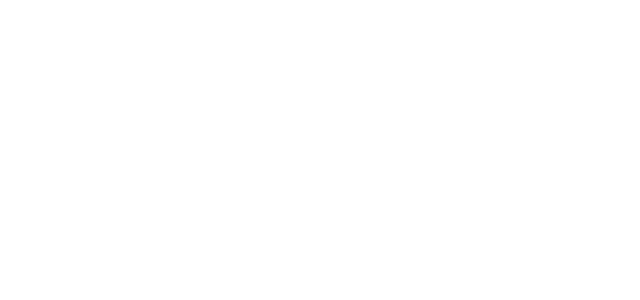
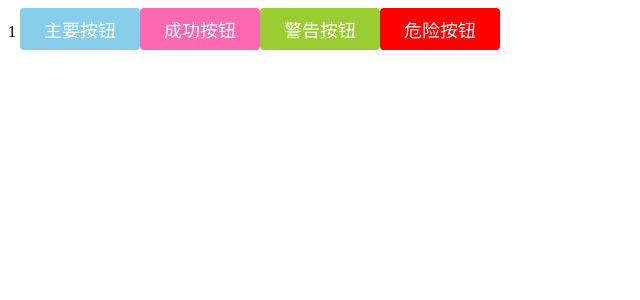
Before and after one commit to LMQ07/VueBasics, a Vue app: page / in a window 1280 px wide. Shown: the top 300 px of the page, without its empty margins (0-640 px from the left). Built offline with nearby package versions, Linux system fonts and the light colour scheme.

Commit message:
父子组件

```diff
--- a/src/App.vue
+++ b/src/App.vue
@@ -1,18 +1,39 @@
 <template>
   <div id="app">
-
+    <!-- <MyButton title="默认按钮" :type="111"></MyButton> -->
+    {{ n }}
+    <MyButton title="主要按钮" type="primary" @click="btn"></MyButton>
+    <MyButton title="成功按钮" type="success" @click="n++"></MyButton>
+    <MyButton title="警告按钮" type="warning" v-on:click="n--"></MyButton>
+    <MyButton title="危险按钮" type="danger" @keyup="fn"></MyButton>
   </div>
 </template>
 
 <script>
 // 引入其他子组件 就是组件的入口
-
-
+import MyButton from "./components/Button.vue";
 export default {
-  name: 'App',
-
-}
+  name: "App",
+  data() {
+    return {
+      n: 1,
+    };
+  },
+  components: {
+    MyButton,
+  },
+  methods: {
+    btn() {
+      console.log(111);
+    },
+    fn(e) {
+      // console.log(e.target);
+      if (e.keyCode == 13) {
+        console.log(2);
+      }
+    },
+  },
+};
 </script>
 
-<style>
-</style>
+<style></style>
--- /dev/null
+++ b/src/components/Button.vue
@@ -0,0 +1,63 @@
+<template>
+  <button
+    :class="`one-button-${type}`"
+    @click="fn"
+    @mouseenter="fn2"
+    @keyup="fn3"
+  >
+    {{ title }}
+  </button>
+</template>
+
+<script>
+// 需求： 要求 title 和背景颜色自定义
+export default {
+  name: "MyButton",
+  props: {
+    title: String,
+    type: {
+      type: String,
+      default: "primary",
+      require: true,
+      // 检测传进来的值是否符合要求
+      validator: (val) => {
+        return ["primary", "success", "warning", "danger"].includes(val); //include 判断数组中是否这个值 返回的是布尔值
+      },
+    },
+  },
+  methods: {
+    fn() {
+      this.$emit("click");
+    },
+    fn2() {
+      this.$emit("mouseenter");
+    },
+    fn3(e) {
+      this.$emit("keyup", e);
+    },
+  },
+};
+</script>
+
+<style scoped>
+button {
+  color: #fff;
+  outline: none;
+  border: none;
+  padding: 8px 24px;
+  border-radius: 4px;
+  font-size: 18px;
+}
+.one-button-primary {
+  background-color: skyblue;
+}
+.one-button-success {
+  background-color: hotpink;
+}
+.one-button-warning {
+  background-color: yellowgreen;
+}
+.one-button-danger {
+  background-color: red;
+}
+</style>
--- /dev/null
+++ b/src/components/EventBus/index.js
@@ -0,0 +1,3 @@
+import Vue from "vue";
+
+export default new Vue();
```
Also changed, not shown: src/AB.vue (added, +21 -0 lines), src/components/A.vue (added, +26 -0 lines), src/components/B.vue (added, +18 -0 lines).
